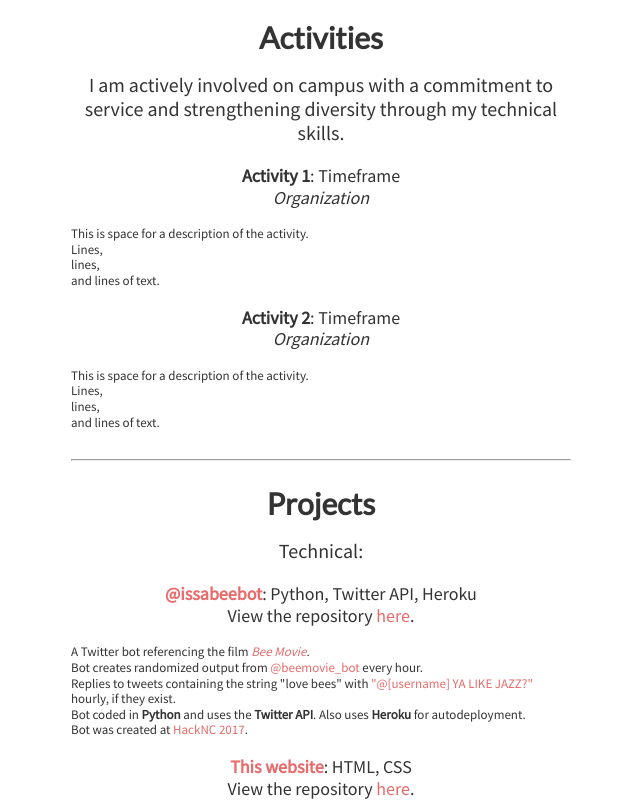
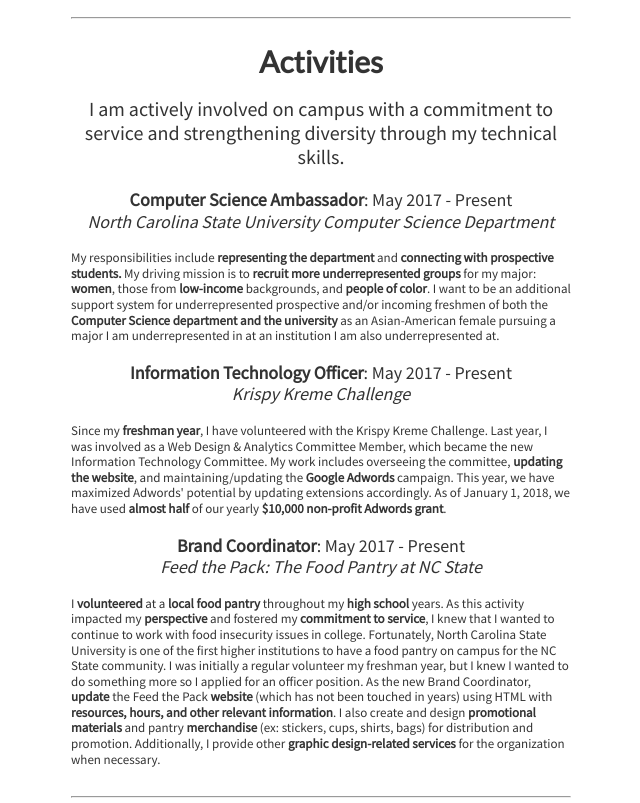
Before and after one commit to jasminewang0/jasminewang0.github.io, a plain HTML site: page index.html in a window 1280 px wide. Shown: the part 1014-1817 px from the top of the page, without its empty margins (319-959 px from the left). Drawn offline with nearby package versions, Linux system fonts and the light colour scheme; no server answers.

Commit message:
added more information to site

```diff
--- a/index.html
+++ b/index.html
@@ -50,9 +50,9 @@ Welcome to my personal site. You found a fun Easter egg! Hooray!!!
         <div class="about">
           <section id="about_section"><br></section>
           <h2>About</h2>
-          <p>I am a current sophomore and <a href="https://park.ncsu.edu/class-2020/" target="_blank">Park Scholar</a> at <a href="https://www.ncsu.edu/" target="_blank">North Carolina State University</a> pursuing a major in Computer Science and a minor in Sociology.</p>
+          <p>I am a current sophomore and <a href="https://park.ncsu.edu/class-2020/" target="_blank">Park Scholar</a> at <a href="https://www.ncsu.edu/" target="_blank">North Carolina State University</a> majoring in Computer Science and minoring in Sociology.</p>
           <p>I am interested in <a href="https://en.wikipedia.org/wiki/Civic_technology" target="_blank">civic technology</a> and <a href="https://en.wikipedia.org/wiki/Virtual_reality" target="_blank">Virtual</a>/<a href="https://en.wikipedia.org/wiki/Augmented_reality" target="_blank">Augmented</a> Reality. I am especially interested in the power of technology to do social good.</p>
-          <p>Also, I love Shiba Inus, traveling, food, and constantly learning.</p>
+          <p>Also, I love Shiba Inus, <span title="Click here to see my map!"><a href="/spookymaptest">traveling</a></span>, food, and constantly learning.</p>
           </br>
           <hr>
         </div>
@@ -78,6 +78,7 @@ Welcome to my personal site. You found a fun Easter egg! Hooray!!!
         Eclipse, Microsoft Visual Studio</br>
         Project Methodologies</br>
         Mandarin Chinese</br>
+        Basic GIMP</br>
         </br>
         <hr>
       </div>
@@ -87,19 +88,30 @@ Welcome to my personal site. You found a fun Easter egg! Hooray!!!
         <h2>Activities</h2>
         <p>I am actively involved on campus with a commitment to service and strengthening diversity through my technical skills.</p>
         <!-- Activity -->
-          <p style="font-size:18px"><b>Activity 1</b></a>: Timeframe</br>
-            <i>Organization</i></p>
-            <p style="font-size:13px; text-align:left">This is space for a description of the activity.</br>
-              Lines,</br>
-              lines,</br>
-              and lines of text.</br>
+          <p style="font-size:18px"><b>Computer Science Ambassador</b></a>: May 2017 - Present</br>
+            <i>North Carolina State University Computer Science Department</i></p>
+            <p style="font-size:13px; text-align:left">My responsibilities include <b>representing the department</b> and <b>connecting with prospective
+              students.</b> My driving mission is to <b>recruit more underrepresented groups</b> for my major: <b>women</b>, those from <b>low-income</b>
+              backgrounds, and <b>people of color</b>. I want to be an additional support system for underrepresented prospective and/or incoming freshmen
+              of both the <b>Computer Science department and the university</b> as an Asian-American female pursuing a major I am underrepresented in at an
+              institution I am also underrepresented at.
           <!-- Activity -->
-          <p style="font-size:18px"><b>Activity 2</b></a>: Timeframe</br>
-            <i>Organization</i></p>
-            <p style="font-size:13px; text-align:left">This is space for a description of the activity.</br>
-              Lines,</br>
-              lines,</br>
-              and lines of text.</br>
+          <p style="font-size:18px"><b>Information Technology Officer</b></a>: May 2017 - Present</br>
+            <i>Krispy Kreme Challenge</i></p>
+            <p style="font-size:13px; text-align:left">Since my <b>freshman year</b>, I have volunteered with the Krispy Kreme Challenge. Last year, I was involved
+              as a Web Design & Analytics Committee Member, which became the new Information Technology Committee. My work includes overseeing the committee,
+              <b>updating the website</b>, and maintaining/updating the <b>Google Adwords</b> campaign. This year, we have maximized Adwords' potential by updating
+              extensions accordingly. As of January 1, 2018, we have used <b>almost half</b> of our yearly <b>$10,000 non-profit Adwords grant</b>.
+          <!-- Activity -->
+          <p style="font-size:18px"><b>Brand Coordinator</b></a>: May 2017 - Present</br>
+            <i>Feed the Pack: The Food Pantry at NC State</i></p>
+            <p style="font-size:13px; text-align:left">I <b>volunteered</b> at a <b>local food pantry</b> throughout my <b>high school</b> years. As this activity
+              impacted my <b>perspective</b> and fostered my <b>commitment to service</b>, I knew that I wanted to continue to work with food insecurity issues in college.
+              Fortunately, North Carolina State University is one of the first higher institutions to have a food pantry on campus for the NC State community. I was initially
+              a regular volunteer my freshman year, but I knew I wanted to do something more so I applied for an officer position. As the new Brand Coordinator,
+              <b>update</b> the Feed the Pack <b>website</b> (which has not been touched in years) using HTML with <b>resources, hours, and other relevant information</b>.
+              I also create and design <b>promotional materials</b> and pantry <b>merchandise</b> (ex: stickers, cups, shirts, bags) for distribution and
+              promotion. Additionally, I provide other <b>graphic design-related services</b> for the organization when necessary.</br>
           <br/>
         <hr>
       </div>
@@ -116,6 +128,12 @@ Welcome to my personal site. You found a fun Easter egg! Hooray!!!
             Replies to tweets containing the string "love bees" with <a href="https://twitter.com/issabeebot/status/926910265949597696" target="_blank">"@[username] YA LIKE JAZZ?"</a> hourly, if they exist.</br>
             Bot coded in <b>Python</b> and uses the <b>Twitter API</b>. Also uses <b>Heroku</b> for autodeployment.</br>
             Bot was created at <a href="https://hacknc.com/" target="_blank">HackNC 2017</a>.</br></p>
+
+          <p style="font-size:18px"><a href="/spookymaptest" target="_blank"><b>Travel map</b></a>: HTML, CSS, Google Maps API</br>
+            View the repository <a href = "https://github.com/jasminewang0/spookymaptest" target="_blank">here</a>.
+            <p style="font-size:13px; text-align:left">A living Google Map that logs my travel from <b>2013 to now</b>.</br>
+              Includes custom pins, drop animations, info windows, and additional information about each trip.</br>
+              Map coded in <b>HTML</b> and <b>CSS</b> and uses the <b>Google Maps API</b>.</p>
 
           <p style="font-size:18px"><a href="https://jasminewang0.github.io/" target="_blank"><b>This website</b></a>: HTML, CSS</br>
             View the repository <a href = "https://github.com/jasminewang0/jasminewang0.github.io" target="_blank">here</a>.
@@ -141,7 +159,7 @@ Welcome to my personal site. You found a fun Easter egg! Hooray!!!
           <p style="font-size:18px"><a href="https://www.facebook.com/events/279523402547161/" target="_blank"><b>Defend DACA March (Raleigh, NC)</b></a>: October 1, 2017</br></p>
             <p style="font-size:13px; text-align:left">Following Trump's actions to repeal DACA (Deferred Action for Childhood Arrivals), my friend Sindhoor and
               I wanted to show our <b>support</b> for <b>DACA recipients, undocumented communities, and immigrants' rights</b>. The idea for the march came from a
-              text and the lack of Raleigh-wide, <b>visible</b> support for the issue.</br>
+              text conversation and the lack of Raleigh-wide, <b>visible</b> support for the issue.</br>
               Over the course of <b>three weeks</b>, we <b>partnered</b> with <b>multiple non-profit organizations</b> and organized <b>nine speakers</b> for the rally at the end.
               Seven of our nine speakers were DACA recipients.</br>
               We raised $1,399 on <a href="https://www.gofundme.com/defenddaca-march-raleigh" target="_blank">GoFundMe</a>, breaking our $1,110 goal.</br>
```
